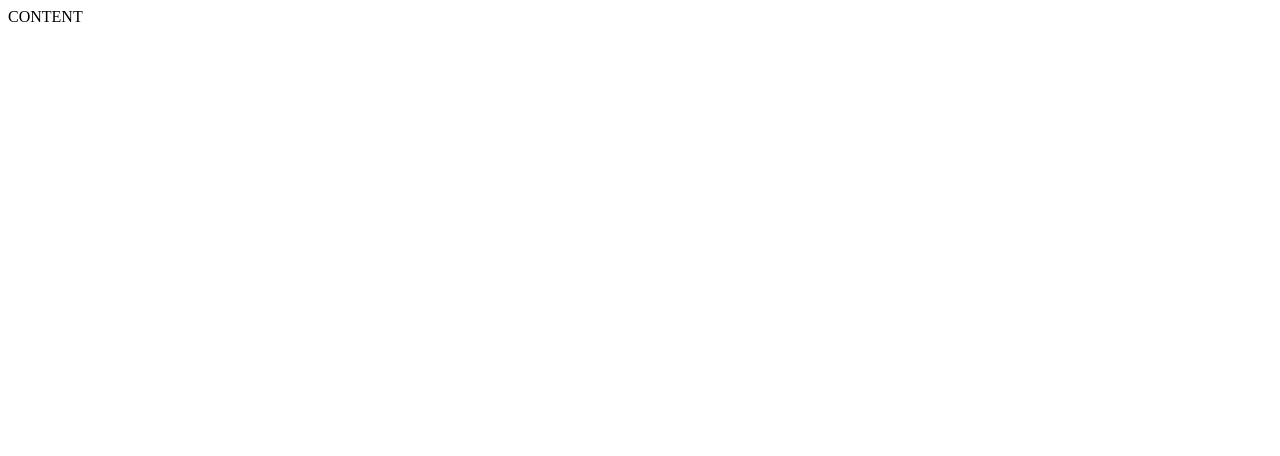
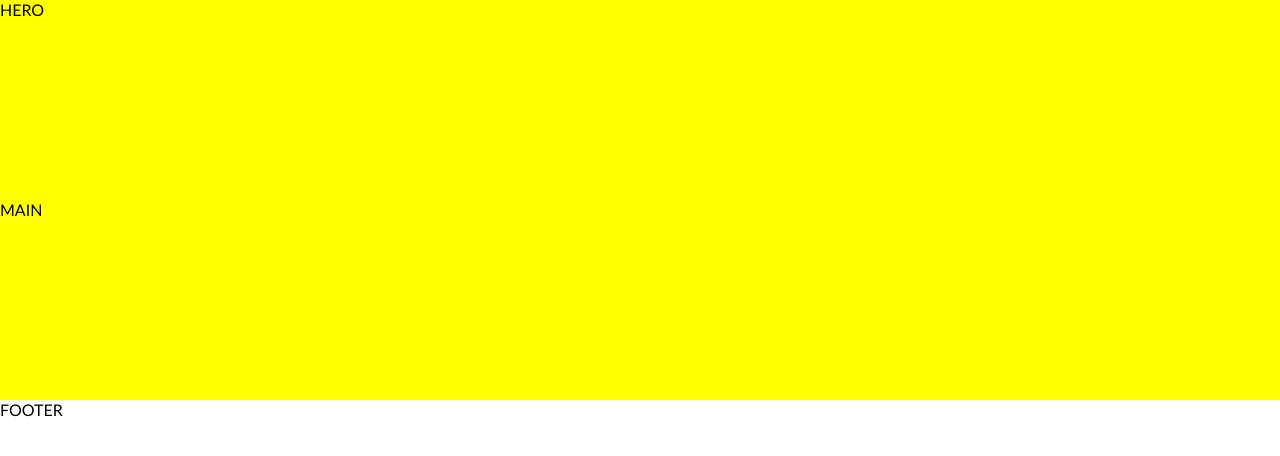
Before and after one commit to Zukauskas/04-coming-soon, a website: page index.html in a window 1280 px wide. Drawn offline with Linux system fonts and the light colour scheme.

Commit message:
Add basic CSS

```diff
--- /dev/null
+++ b/css/base/base.css
@@ -0,0 +1,11 @@
+body,
+body * {
+    margin:0;
+    padding: 0;
+    vertical-align: top;
+    box-sizing: border-box;
+}
+
+body {
+    font-family: 'Gill Sans', 'Gill Sans MT', Calibri, 'Trebuchet MS', sans-serif;
+}
--- /dev/null
+++ b/css/base/layout.css
@@ -0,0 +1,4 @@
+section {
+    background-color: yellow;
+    height: 200px;
+}
--- a/index.html
+++ b/index.html
@@ -12,9 +12,18 @@
     <meta name="msapplication-TileColor" content="#da532c">
     <meta name="theme-color" content="#ffffff">
     <link rel="shortcut icon" href="./favicon.ico" type="image/x-icon">
-    <title>Document</title>
+    <!-- base -->
+    <link rel="stylesheet" href="./css/base/base.css">
+    <link rel="stylesheet" href="./css/base/layout.css">
+    <!-- 3rd-party -->
+    <!-- components -->
+    <!-- pages -->
+    <link rel="stylesheet" href="./css/pages/home.css">
+    <title>Coming Soon</title>
 </head>
 <body>
-    CONTENT
+    <section>HERO</section>
+    <section>MAIN</section>
+    <footer>FOOTER</footer>
 </body>
 </html>
```
Also changed, not shown: css/pages/home.css (added).
